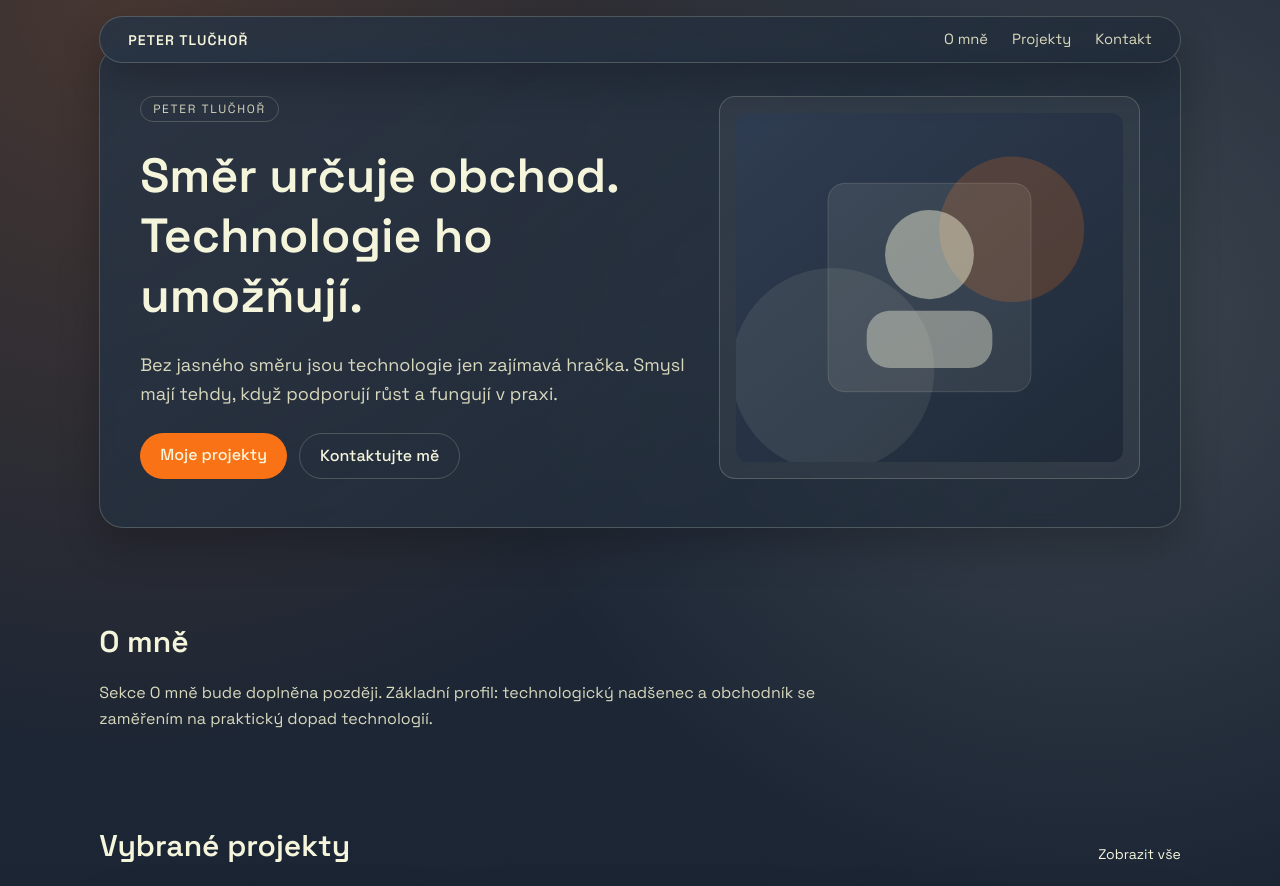
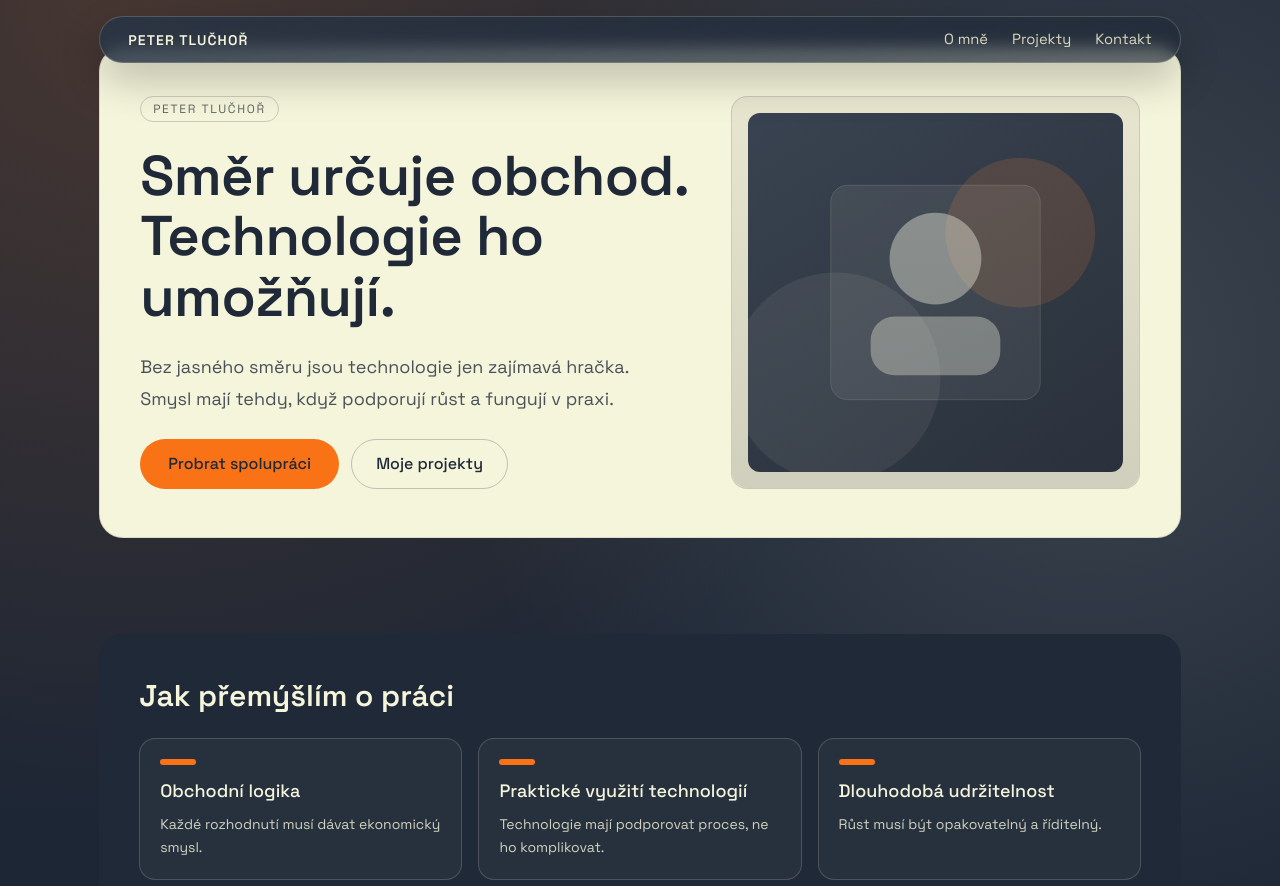
Before and after one commit to tlucekP/Web-test, a Next.js app: page / in a window 1280 px wide. Shown: the top 886 px of the page. Built offline with nearby package versions, Linux system fonts and the light colour scheme; no server answers.

Commit message:
Refine hero and add expert thinking section

```diff
--- a/app/page.tsx
+++ b/app/page.tsx
@@ -30,51 +30,93 @@ export default function Home() {
       <main className="shell mt-12 space-y-16 md:mt-16 md:space-y-24">
         <section
           id="hero"
-          className="glass-card fade-up grid gap-8 rounded-3xl px-6 py-9 md:grid-cols-[1.3fr_1fr] md:px-10 md:py-12"
+          className="fade-up grid gap-8 rounded-3xl border border-[#1F2937]/12 bg-[#F5F5DC] px-6 py-9 text-[#1F2937] md:grid-cols-[1.35fr_1fr] md:gap-10 md:px-10 md:py-12"
         >
           <div className="space-y-6">
-            <p className="inline-flex rounded-full border border-[var(--border-soft)] px-3 py-1 text-xs uppercase tracking-[0.14em] text-[var(--fg-muted)]">
+            <p className="inline-flex rounded-full border border-[#1F2937]/20 px-3 py-1 text-xs uppercase tracking-[0.14em] text-[#1F2937]/70">
               Peter Tlučhoř
             </p>
-            <h1 className="max-w-xl text-3xl font-semibold leading-tight md:text-5xl">
+            <h1 className="max-w-2xl text-4xl font-semibold leading-[1.08] tracking-[-0.01em] text-[#1F2937] md:text-[3.5rem]">
               Směr určuje obchod. Technologie ho umožňují.
             </h1>
-            <p className="max-w-xl text-base leading-relaxed text-[var(--fg-muted)] md:text-lg">
-              Bez jasného směru jsou technologie jen zajímavá hračka. Smysl
-              mají tehdy, když podporují růst a fungují v praxi.
+            <p className="max-w-xl text-base leading-relaxed text-[#1F2937]/80 md:text-lg md:leading-8">
+              Bez jasného směru jsou technologie jen zajímavá hračka.
+              <br className="hidden md:block" />
+              Smysl mají tehdy, když podporují růst a fungují v praxi.
             </p>
             <div className="flex flex-wrap gap-3">
               <a
+                href="#kontakt"
+                className="inline-flex items-center justify-center rounded-full bg-[#F97316] px-6 py-3 font-medium text-white transition hover:bg-[#de630d] focus-visible:outline-none focus-visible:ring-2 focus-visible:ring-[#1F2937] focus-visible:ring-offset-2 focus-visible:ring-offset-[#F5F5DC] md:px-7"
+              >
+                Probrat spolupráci
+              </a>
+              <a
                 href="#projekty"
-                className="rounded-full bg-[var(--accent)] px-5 py-2.5 font-medium text-[#111827] transition hover:brightness-110"
+                className="inline-flex items-center justify-center rounded-full border border-[#1F2937]/25 px-6 py-3 font-medium text-[#1F2937]/85 transition hover:bg-[#1F2937]/6 focus-visible:outline-none focus-visible:ring-2 focus-visible:ring-[#1F2937] focus-visible:ring-offset-2 focus-visible:ring-offset-[#F5F5DC]"
               >
                 Moje projekty
               </a>
-              <a
-                href="#kontakt"
-                className="rounded-full border border-[var(--border-soft)] px-5 py-2.5 font-medium transition hover:bg-[var(--accent-soft)]"
-              >
-                Kontaktujte mě
-              </a>
             </div>
           </div>
-          <div className="fade-up rounded-2xl border border-[var(--border-soft)] bg-[rgba(245,245,220,0.05)] p-4">
+          <div className="fade-up relative overflow-hidden rounded-2xl border border-[#1F2937]/15 bg-[#e8e6cf] p-3 md:p-4">
             <Image
               src="/profile-photo.svg"
-              alt="Profilová fotografie autora"
+              alt="Portrét Petera Tlučhoře"
               width={900}
               height={720}
-              className="h-full min-h-60 w-full rounded-xl object-cover"
+              className="h-full min-h-72 w-full rounded-xl object-cover saturate-75 contrast-90"
+              priority
+            />
+            <div
+              className="pointer-events-none absolute inset-0 rounded-2xl bg-gradient-to-t from-[#1F2937]/12 to-transparent"
+              aria-hidden="true"
             />
           </div>
         </section>
 
-        <section id="o-mne" className="fade-up space-y-5">
-          <h2 className="text-2xl font-semibold md:text-3xl">O mně</h2>
-          <p className="max-w-3xl leading-relaxed text-[var(--fg-muted)]">
-            Sekce O mně bude doplněna později. Základní profil: technologický
-            nadšenec a obchodník se zaměřením na praktický dopad technologií.
-          </p>
+        <section
+          id="o-mne"
+          className="fade-up rounded-3xl bg-[#1F2937] px-6 py-8 md:px-10 md:py-11"
+        >
+          <h2 className="text-2xl font-semibold text-[#F5F5DC] md:text-3xl">
+            Jak přemýšlím o práci
+          </h2>
+          <div className="mt-6 grid gap-4 md:grid-cols-3">
+            {[
+              {
+                title: "Obchodní logika",
+                description:
+                  "Každé rozhodnutí musí dávat ekonomický smysl.",
+              },
+              {
+                title: "Praktické využití technologií",
+                description:
+                  "Technologie mají podporovat proces, ne ho komplikovat.",
+              },
+              {
+                title: "Dlouhodobá udržitelnost",
+                description:
+                  "Růst musí být opakovatelný a říditelný.",
+              },
+            ].map((item) => (
+              <article
+                key={item.title}
+                className="rounded-2xl border border-[#F5F5DC]/18 bg-[#F5F5DC]/4 p-5"
+              >
+                <span
+                  className="mb-3 block h-1.5 w-9 rounded-full bg-[#F97316]"
+                  aria-hidden="true"
+                />
+                <h3 className="text-lg font-medium text-[#F5F5DC]">
+                  {item.title}
+                </h3>
+                <p className="mt-2 text-sm leading-relaxed text-[#F5F5DC]/82">
+                  {item.description}
+                </p>
+              </article>
+            ))}
+          </div>
         </section>
 
         <section id="projekty" className="fade-up space-y-6">
```
